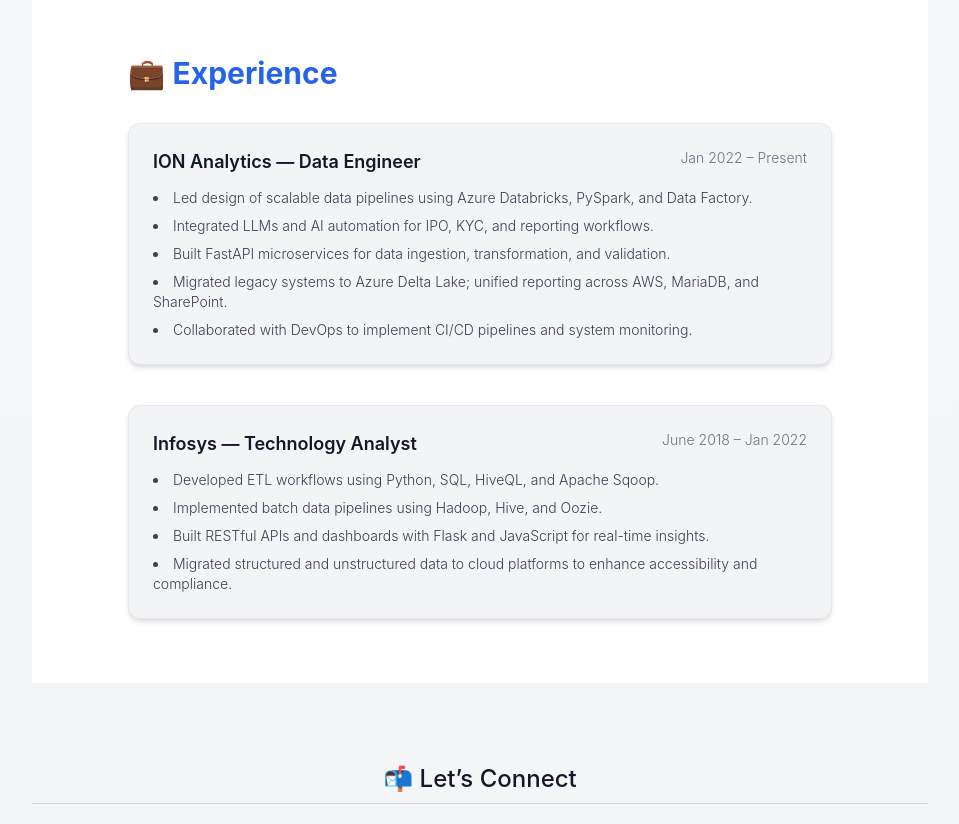
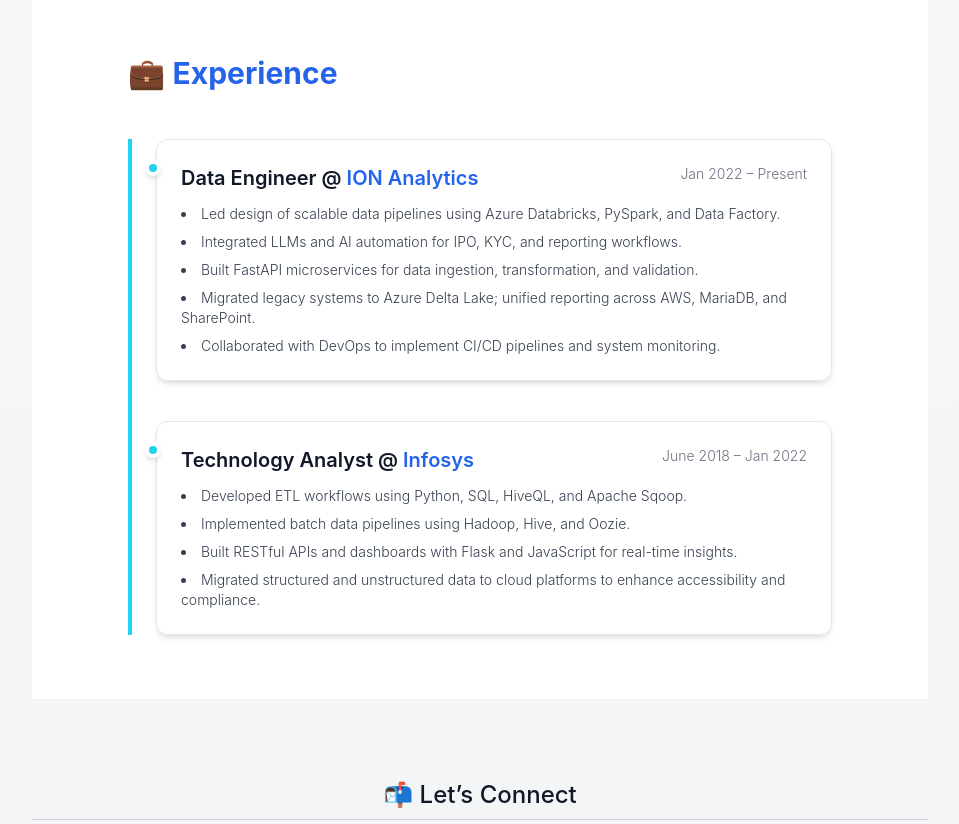
Before and after one commit to VijayVarma26/portfolio-vijayvarma, a React (Vite) app: page / in a window 1280 px wide. Shown: the part 3520-4344 px from the top of the page, without its empty margins (160-1119 px from the left). Built offline with nearby package versions, Linux system fonts and the light colour scheme.

Commit message:
Refactor Experience component to enhance styling, improve animations, and update layout

```diff
--- a/src/components/Experience.tsx
+++ b/src/components/Experience.tsx
@@ -36,28 +36,32 @@
       transition={{ delay: 0.3 }}
       viewport={{ once: true }}
     >
-      <h2 className="text-3xl font-bold mb-8 text-blue-600 dark:text-cyan-400">
+      <h2 className="text-3xl font-bold mb-12 text-blue-600 dark:text-cyan-400">
         💼 Experience
       </h2>
 
-      <div className="space-y-10">
+      <div className="relative border-l-4 border-cyan-400 dark:border-cyan-500 pl-6 space-y-10">
         {experiences.map(({ role, company, dates, responsibilities }, index) => (
           <motion.div
             key={`${company}-${role}`}
-      initial={{ opacity: 0, x: -50 }}
-      animate={{ opacity: 1, x: 0 }}
-      transition={{ duration: 0.5, delay: index * 0.3 }}
-      whileHover={{ scale: 1.01 }}
-      className="bg-gray-100 dark:bg-gray-800 border border-gray-200 dark:border-gray-700 p-6 rounded-xl shadow-md hover:shadow-lg transition-shadow duration-300"
+            initial={{ opacity: 0, y: 40 }}
+            whileInView={{ opacity: 1, y: 0 }}
+            transition={{ duration: 0.6, delay: index * 0.2 }}
+            viewport={{ once: true }}
+            className="relative bg-white/70 dark:bg-gray-800/60 backdrop-blur-sm border border-gray-200 dark:border-gray-700 p-6 rounded-xl shadow-md hover:shadow-lg transition-shadow duration-300"
           >
-      <div className="flex justify-between items-start mb-3 flex-col md:flex-row">
-        <h3 className="text-lg font-semibold text-gray-900 dark:text-white">
-          {company} — {role}
+            {/* Timeline Dot */}
+            <span className="absolute -left-3 top-5 w-4 h-4 bg-cyan-400 dark:bg-cyan-500 rounded-full border-4 border-white dark:border-gray-900 shadow-md" />
+
+            <div className="flex flex-col sm:flex-row sm:justify-between mb-3">
+              <h3 className="text-lg sm:text-xl font-semibold text-gray-900 dark:text-white">
+                {role} @ <span className="text-blue-600 dark:text-cyan-400">{company}</span>
               </h3>
-        <span className="text-sm text-gray-500 dark:text-gray-400 mt-1 md:mt-0">
+              <span className="text-sm text-gray-500 dark:text-gray-400 mt-1 sm:mt-0">
                 {dates}
               </span>
             </div>
+
             <ul className="list-disc list-inside space-y-2 text-sm text-gray-700 dark:text-gray-300">
               {responsibilities.map((item, idx) => (
                 <li key={idx}>{item}</li>
@@ -66,7 +70,7 @@
           </motion.div>
         ))}
       </div>
+    </motion.section>
 
-    </motion.section>
   );
 }
```
Lines whose indentation alone changed are shown as unchanged.
